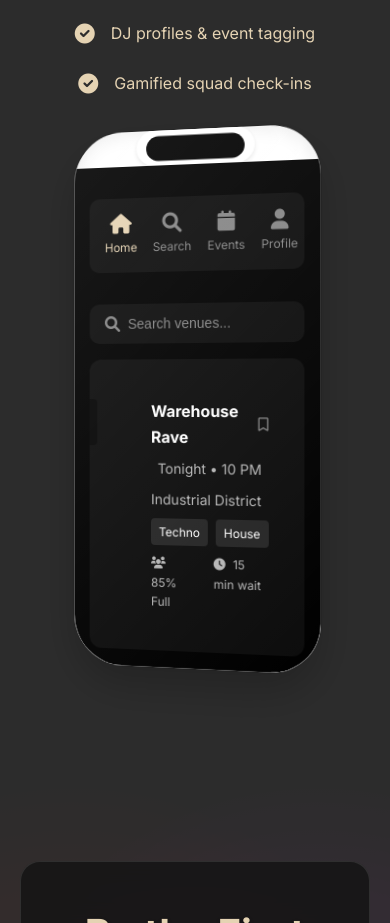
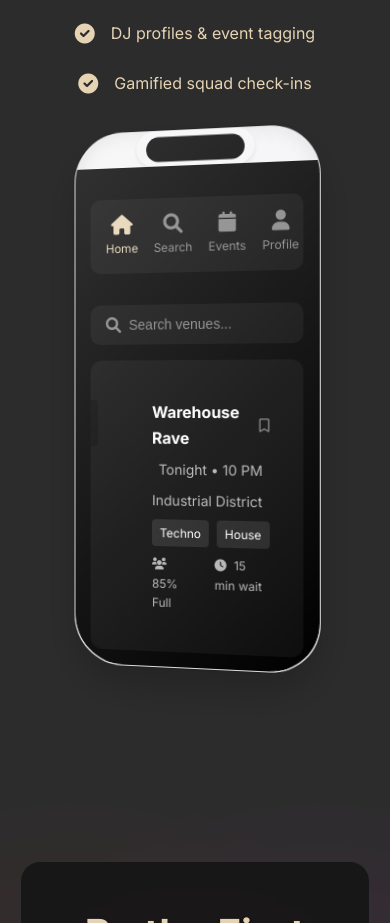
Before and after one commit to Scenetrial/the-scene, a website: page index.html in a window 390 px wide. Shown: the part 2912-3835 px from the top of the page. Drawn offline with Linux system fonts and the light colour scheme.

Commit message:
Update iPhone design with more distinct features: - Changed color to light gray - Added mute button - Enhanced shadows and gradients

```diff
--- a/index.html
+++ b/index.html
@@ -95,6 +95,7 @@
                     <div class="iphone-side-button power"></div>
                     <div class="iphone-side-button volume-up"></div>
                     <div class="iphone-side-button volume-down"></div>
+                    <div class="iphone-side-button left mute"></div>
                     <div class="iphone-screen">
                         <div class="app-header">
                             <div class="app-nav">
--- a/styles.css
+++ b/styles.css
@@ -744,7 +744,7 @@ footer {
 .iphone-frame {
     width: 300px;
     height: 650px;
-    background: #ffffff;
+    background: #f5f5f7;
     border-radius: 50px;
     position: relative;
     overflow: hidden;
@@ -753,6 +753,7 @@ footer {
         0 20px 40px rgba(0, 0, 0, 0.2);
     transform: rotateY(-10deg);
     transition: transform 0.3s ease;
+    border: 1px solid rgba(0, 0, 0, 0.1);
 }
 
 .iphone-frame::before {
@@ -776,7 +777,7 @@ footer {
     right: 0;
     bottom: 0;
     border-radius: 50px;
-    background: linear-gradient(135deg, rgba(255,255,255,0.1) 0%, rgba(255,255,255,0) 100%);
+    background: linear-gradient(135deg, rgba(255,255,255,0.2) 0%, rgba(255,255,255,0) 100%);
     z-index: 3;
     pointer-events: none;
 }
@@ -788,7 +789,7 @@ footer {
     transform: translateX(-50%);
     width: 120px;
     height: 35px;
-    background: #ffffff;
+    background: #f5f5f7;
     border-radius: 35px;
     z-index: 2;
     box-shadow: 0 2px 4px rgba(0,0,0,0.1);
@@ -850,6 +851,17 @@ footer {
 .iphone-side-button.volume-down {
     top: 230px;
     height: 40px;
+}
+
+/* Left side buttons */
+.iphone-side-button.left {
+    left: -3px;
+    right: auto;
+}
+
+.iphone-side-button.mute {
+    top: 150px;
+    height: 30px;
 }
 
 /* Camera bump */
```
